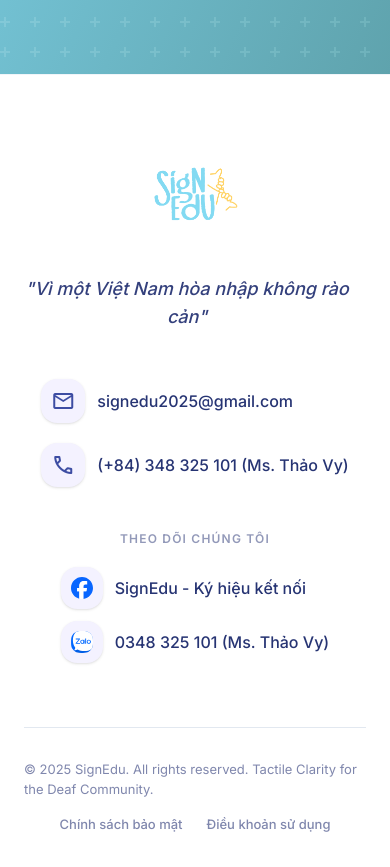
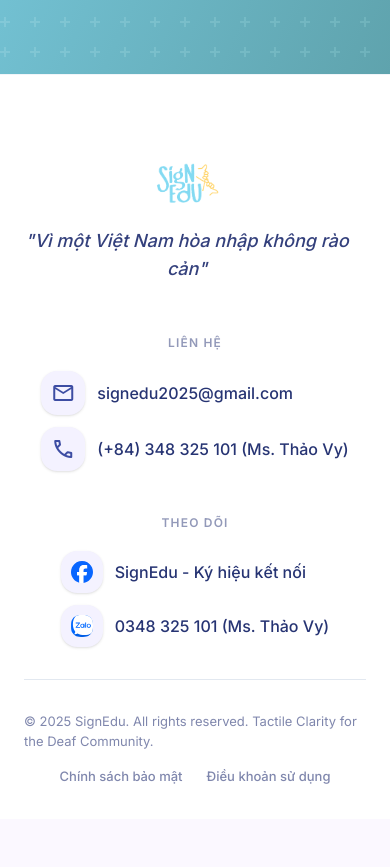
Before and after one commit to taihungg/signedu-website, a Next.js app: page / in a window 390 px wide. Shown: the part 8580-9447 px from the top of the page. After the commit the page ends 9399 px from the top, so only its background shows below. Built offline with nearby package versions, Linux system fonts and the light colour scheme.

Commit message:
adjust white space in footer

```diff
--- a/src/components/Footer.tsx
+++ b/src/components/Footer.tsx
@@ -5,14 +5,14 @@
     <footer className="bg-white pt-16 md:pt-10 pb-8 mt-auto border-t border-slate-100">
       <div className="max-w-7xl mx-auto px-6 md:px-8">
 
-        <div className="flex flex-col md:flex-row items-center md:items-center justify-between gap-12 mb-16">
+        <div className="flex flex-col md:flex-row items-center md:items-center justify-between gap-12 mb-8">
 
           {/* Brand Block */}
-          <div className="flex flex-col items-center md:items-start text-center md:text-left gap-4 max-w-sm">
+          <div className="flex flex-col items-center md:items-start text-center md:text-left max-w-sm">
             <Link href="/" className="inline-block transition-transform hover:scale-105 duration-300">
-              <img src="/images/logo.png" alt="SignEdu Logo" className="h-30 w-auto object-contain" />
+              <img src="/images/logo.png" alt="SignEdu Logo" className="h-24 w-auto object-contain -ml-2" />
             </Link>
-            <p className="text-[#00105b]/80 font-medium text-lg italic pr-4">
+            <p className="text-[#00105b]/80 font-medium text-lg italic pr-4 -mt-2">
               "Vì một Việt Nam hòa nhập không rào cản"
             </p>
           </div>
@@ -21,7 +21,9 @@
           <div className="flex flex-col sm:flex-row items-center md:items-start gap-10 sm:gap-16">
 
             {/* Contact Group */}
-            <div className="flex flex-col gap-5 text-[#00105b]/85 font-medium">
+            <div className="flex flex-col items-center sm:items-start gap-5 text-[#00105b]/85 font-medium">
+              <span className="opacity-50 text-xs uppercase tracking-widest font-extrabold mt-1">Liên hệ</span>
+              <div className="flex flex-col gap-3">
                 <a href="mailto:signedu2025@gmail.com" className="flex items-center gap-3 hover:text-[#83daf2] transition-colors group">
                   <span className="material-symbols-outlined text-[#3D4DA3] bg-[#f4f2ff] p-2.5 rounded-2xl group-hover:bg-[#83daf2] group-hover:text-white transition-all duration-300 shadow-sm group-hover:shadow-md group-hover:-translate-y-0.5">mail</span>
                   signedu2025@gmail.com
@@ -31,10 +33,11 @@
                   (+84) 348 325 101 (Ms. Thảo Vy)
                 </a>
               </div>
+            </div>
 
             {/* Social Block */}
             <div className="flex flex-col items-center sm:items-start gap-5 text-[#00105b]/85 font-medium">
-              <span className="opacity-50 text-xs uppercase tracking-widest font-extrabold mt-1">Theo dõi chúng tôi</span>
+              <span className="opacity-50 text-xs uppercase tracking-widest font-extrabold mt-1">Theo dõi</span>
               <div className="flex flex-col gap-3">
                 <a href="https://www.facebook.com/profile.php?id=61580129730953" target="_blank" rel="noopener noreferrer" className="flex items-center gap-3 hover:text-[#1877F2] transition-colors group">
                   <div className="text-[#3D4DA3] bg-[#f4f2ff] p-2.5 rounded-2xl group-hover:bg-[#1877F2] transition-all duration-300 shadow-sm group-hover:shadow-md group-hover:-translate-y-0.5 flex items-center justify-center">
@@ -43,7 +46,7 @@
                   SignEdu - Ký hiệu kết nối
                 </a>
                 <a href="https://zalo.me/0348325101" target="_blank" rel="noopener noreferrer" className="flex items-center gap-3 hover:text-[#0068FF] transition-colors group">
-                  <div className="text-[#3D4DA3] bg-[#f4f2ff] p-2.5 rounded-2xl group-hover:bg-[#0068FF] transition-all duration-300 shadow-sm group-hover:shadow-md group-hover:-translate-y-0.5 flex items-center justify-center">
+                  <div className="text-[#3D4DA3] bg-[#f4f2ff] p-2.5 rounded-2xl group-hover:bg-[#0068FF] transition-all duration-300 shadow-sm group-hover:shadow-md group-hover:-translate-y-[2px] flex items-center justify-center">
                     <img src="/icons/zalo.svg" alt="Zalo" className="w-[22px] h-[22px] group-hover:brightness-0 group-hover:invert transition-all" />
                   </div>
                   0348 325 101 (Ms. Thảo Vy)
```
Lines whose indentation alone changed are shown as unchanged.
